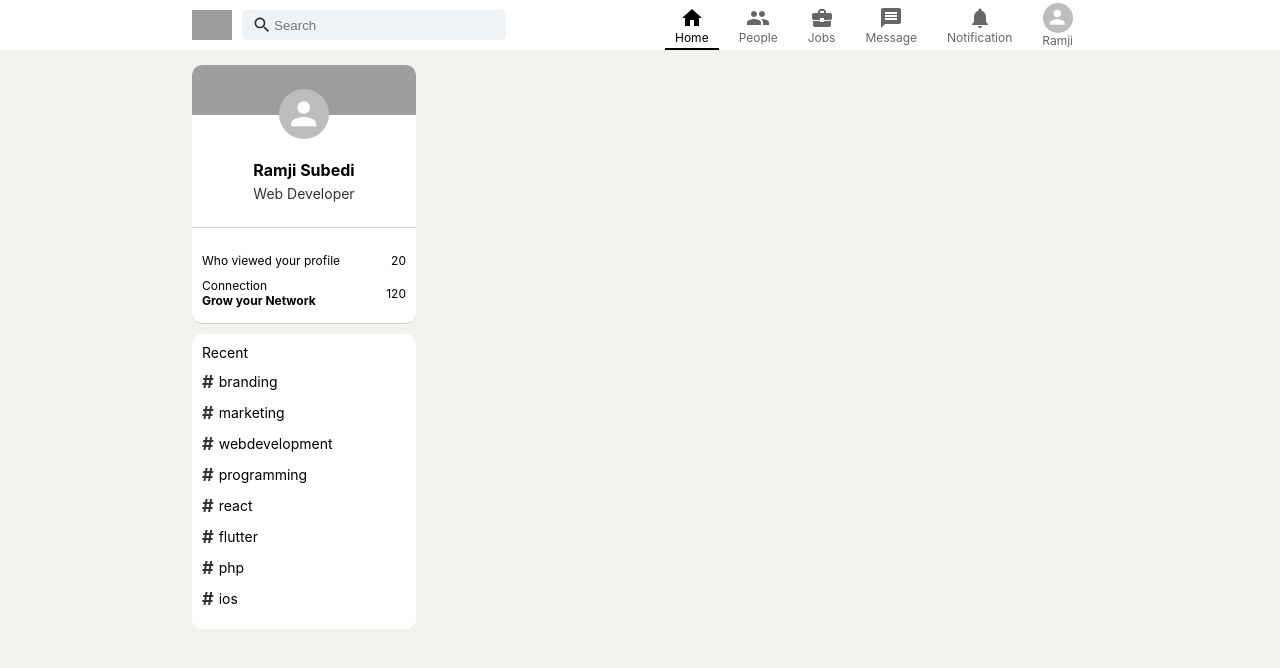
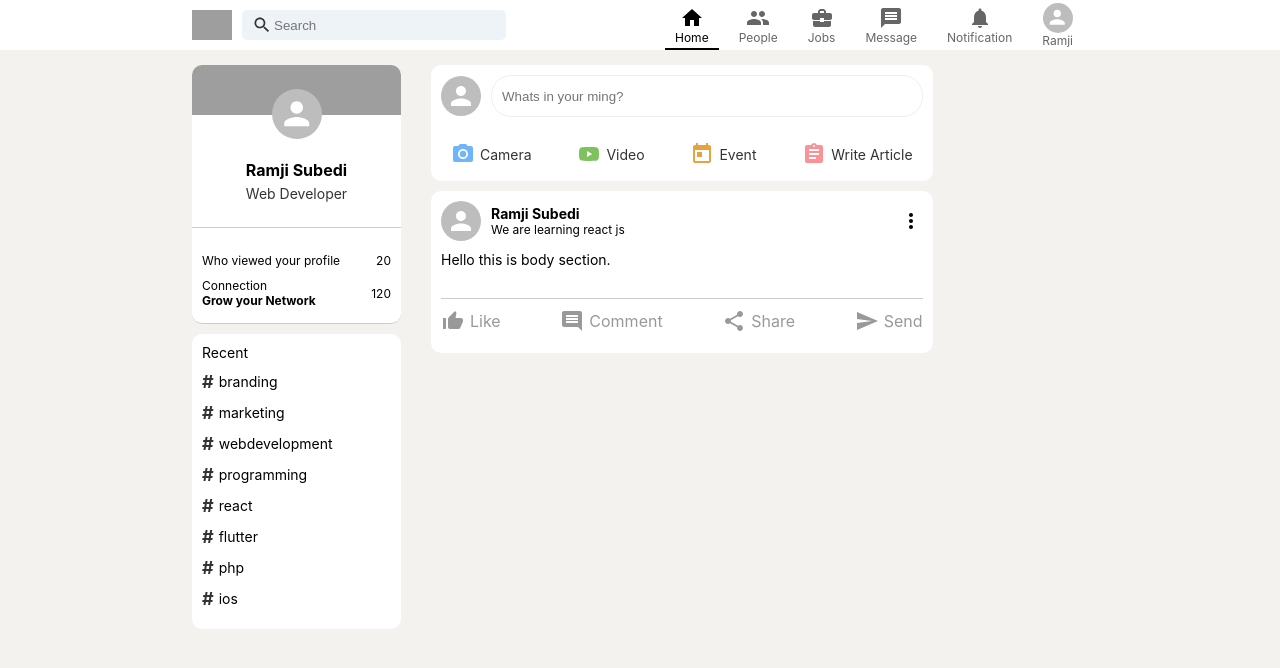
Before and after one commit to ramjisubedi/linkedin-react, a React (Create React App) app: page / in a window 1280 px wide. Shown: the top 668 px of the page. Built offline with nearby package versions, Linux system fonts and the light colour scheme; grey boxes are pictures that could not be loaded.

Commit message:
create body header and post section

```diff
--- a/src/App.js
+++ b/src/App.js
@@ -1,12 +1,14 @@
 import React from 'react';
 import Header from './components/Header';
 import SideBar from './components/SideBar';
+import Post from './components/Post';
 function App() {
   return (
     <div className="App">
      <Header/>
      <div className="app__body">
       <SideBar/>
+      <Post />
     </div>
     </div>
 
--- /dev/null
+++ b/src/components/Input_option.js
@@ -0,0 +1,12 @@
+import React from 'react'
+
+const Input_option = ({Icon, title,tcolor}) => {
+  return (
+    <div className="option__div">
+        <Icon style={{color: tcolor}}/>
+        <span>{title}</span>
+    </div>
+  )
+}
+
+export default Input_option
--- /dev/null
+++ b/src/components/Post.js
@@ -0,0 +1,35 @@
+import React from 'react'
+import {Avatar} from '@mui/material';
+import Input_option from './Input_option'
+import PhotoCameraIcon from '@mui/icons-material/PhotoCamera';
+import YouTubeIcon from '@mui/icons-material/YouTube';
+import TodayIcon from '@mui/icons-material/Today';
+import AssignmentIcon from '@mui/icons-material/Assignment';
+import "../css/post.css"
+import Post_content from './Post_content'
+
+
+const Post = () => {
+  return (
+    <div className="post">
+        <div className="post__block">
+            <div className="post__input">
+                <Avatar />
+                <form>
+                    <input type="text" className="" placeholder="Whats in your ming?" />
+                    <button className="btn btn" type="submit">Post</button>
+                </form>
+            </div>
+            <div className="post__option">
+                <Input_option Icon={PhotoCameraIcon} tcolor="#70b5f9" title="Camera" />
+                <Input_option Icon={YouTubeIcon} tcolor="#7fc15e" title="Video" />
+                <Input_option Icon={TodayIcon} tcolor="#e7a33e" title="Event" />
+                <Input_option Icon={AssignmentIcon} tcolor="#fc9295" title="Write Article" />
+            </div>
+        </div>
+        <Post_content />
+    </div>
+  )
+}
+
+export default Post
--- /dev/null
+++ b/src/components/Post_content.js
@@ -0,0 +1,50 @@
+import React from 'react'
+import {Avatar} from '@mui/material'
+import MoreVertIcon from '@mui/icons-material/MoreVert';
+import ThumbUpAltIcon from '@mui/icons-material/ThumbUpAlt';
+import CommentIcon from '@mui/icons-material/Comment';
+import ShareIcon from '@mui/icons-material/Share';
+import SendIcon from '@mui/icons-material/Send';
+
+const Post_content = () => {
+  return (
+    <div className="post__message">
+        <div className="post__message__header">
+            <div className="post__message__header__left">
+                <Avatar />
+                <div className="post__profile_details">
+                    <h3>Ramji Subedi</h3>
+                    <p>We are learning react js</p>
+                </div>
+            </div>
+            <div className="post__message__header__left">
+                <MoreVertIcon />
+            </div>
+        </div>
+        <div className="post__message__body">
+           <p>Hello this is body section.</p>
+        </div>
+        <div className="post__message__footer">
+            <div className="post__footer__option">
+            <ThumbUpAltIcon />
+            <span>Like</span>
+            </div>
+            <div className="post__footer__option">
+            <CommentIcon />
+            <span>Comment</span>
+            </div>
+            <div className="post__footer__option">
+            <ShareIcon />
+            <span>Share</span>
+            </div>
+            <div className="post__footer__option">
+            <SendIcon />
+            <span>Send</span>
+            </div>
+
+        </div>
+    </div>
+  )
+}
+
+export default Post_content
--- /dev/null
+++ b/src/css/post.css
@@ -0,0 +1,126 @@
+.post{
+    display: flex;
+    flex:0.6;
+    margin: 0px 30px;
+    flex-direction: column;
+}
+
+.post__block{
+    background-color:#fff;
+    border-radius: 10px;
+}
+
+.post__block .post__input{
+    display: flex;
+    align-items: center;
+    padding: 10px;
+    border-radius: 10px;
+}
+
+.post__input form{
+    display: flex;
+    align-items:center;
+    margin-bottom: 0px;
+    flex:1;
+}
+
+.post__input form input[type="text"]{
+    border-radius: 20px;
+    padding: 0px 10px;
+    margin-left: 10px;
+    height:40px;
+    outline:0;
+    border:1px solid #eee;
+    flex:1
+
+}
+
+.post__input form button[type="submit"]{
+    display:none;
+}
+
+.post__block .post__option{
+    display: flex;
+    align-items:center;
+    justify-content:space-between;
+    padding:10px;
+
+}
+
+.post__option .option__div{
+    display: flex;
+    align-items:center;
+    cursor: pointer;
+    font-size: 14px;
+    color: #333;
+    border-radius: 5px;
+    padding: 5px 10px;
+}
+
+.post__option .option__div:hover{
+    background-color:#ccc;
+}
+
+.post__option .option__div svg{
+    margin-right: 5px;
+}
+
+.post__message{
+    background-color: #fff;
+    padding:10px;
+    margin-top: 10px;
+    border-radius:10px;
+}
+
+.post__message__header{
+    display:flex;
+    align-items:center;
+    justify-content:space-between;
+}
+
+.post__message__header__left{
+    display:flex;
+    align-items:center;
+}
+
+.post__profile_details h3{
+    font-size: 14px;
+    margin:0px;
+    margin-left: 10px;
+}
+
+.post__profile_details p{
+    font-size: 12px;
+    margin:0px;
+    margin-left: 10px;
+}
+.post__message__body{
+    padding:10px 0px;
+}
+.post__message__body p{
+    font-size: 14px;
+    margin:0px;
+
+}
+
+.post__message__footer{
+    display:flex;
+    justify-content:space-between;
+    padding:10px 0px;
+    border-top: 1px solid #ccc;
+    margin-top: 20px;
+
+}
+
+.post__footer__option {
+    display:flex;
+    align-items:center;
+    cursor: pointer;
+}
+.post__footer__option svg {
+    margin-right: 5px;
+    color: #999
+}
+.post__footer__option span {
+    color: #999
+}
```
